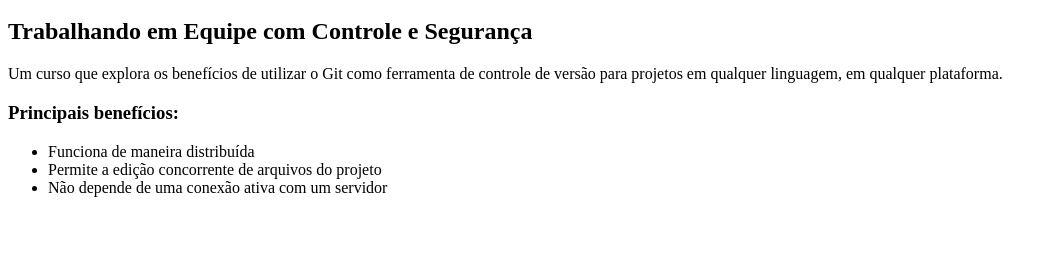
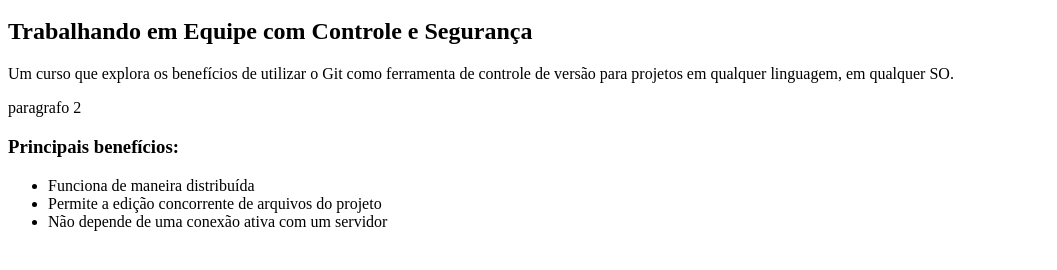
Before and after one commit to pumpkinlink/curso-git, a plain HTML site: page index.html in a window 1280 px wide. Shown: the part 48-318 px from the top of the page, without its empty margins (0-1057 px from the left). Drawn offline with Linux system fonts and the light colour scheme.

Commit message:
alterações teste

```diff
--- a/index.html
+++ b/index.html
@@ -5,7 +5,8 @@
         <h1>Git</h1>
         <h2>Trabalhando em Equipe com Controle e Segurança</h2>
 
-        <p>Um curso que explora os benefícios de utilizar o Git como ferramenta de controle de versão para projetos em qualquer linguagem, em qualquer plataforma.</p>
+        <p>Um curso que explora os benefícios de utilizar o Git como ferramenta de controle de versão para projetos em qualquer linguagem, em qualquer SO.</p>
+	<p>paragrafo 2</p>
 
         <h3>Principais benefícios:</h3>
         <ul>
```
